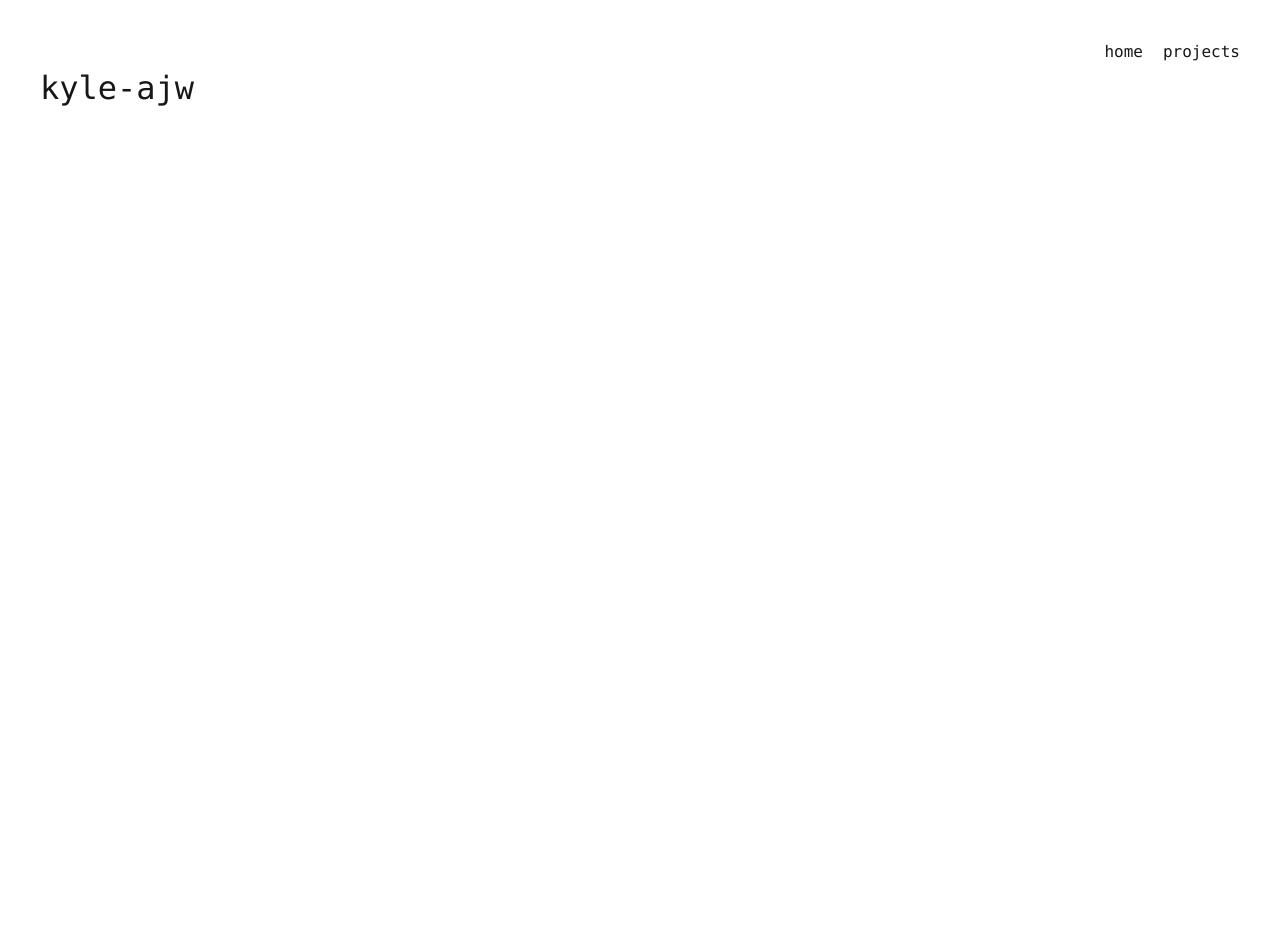
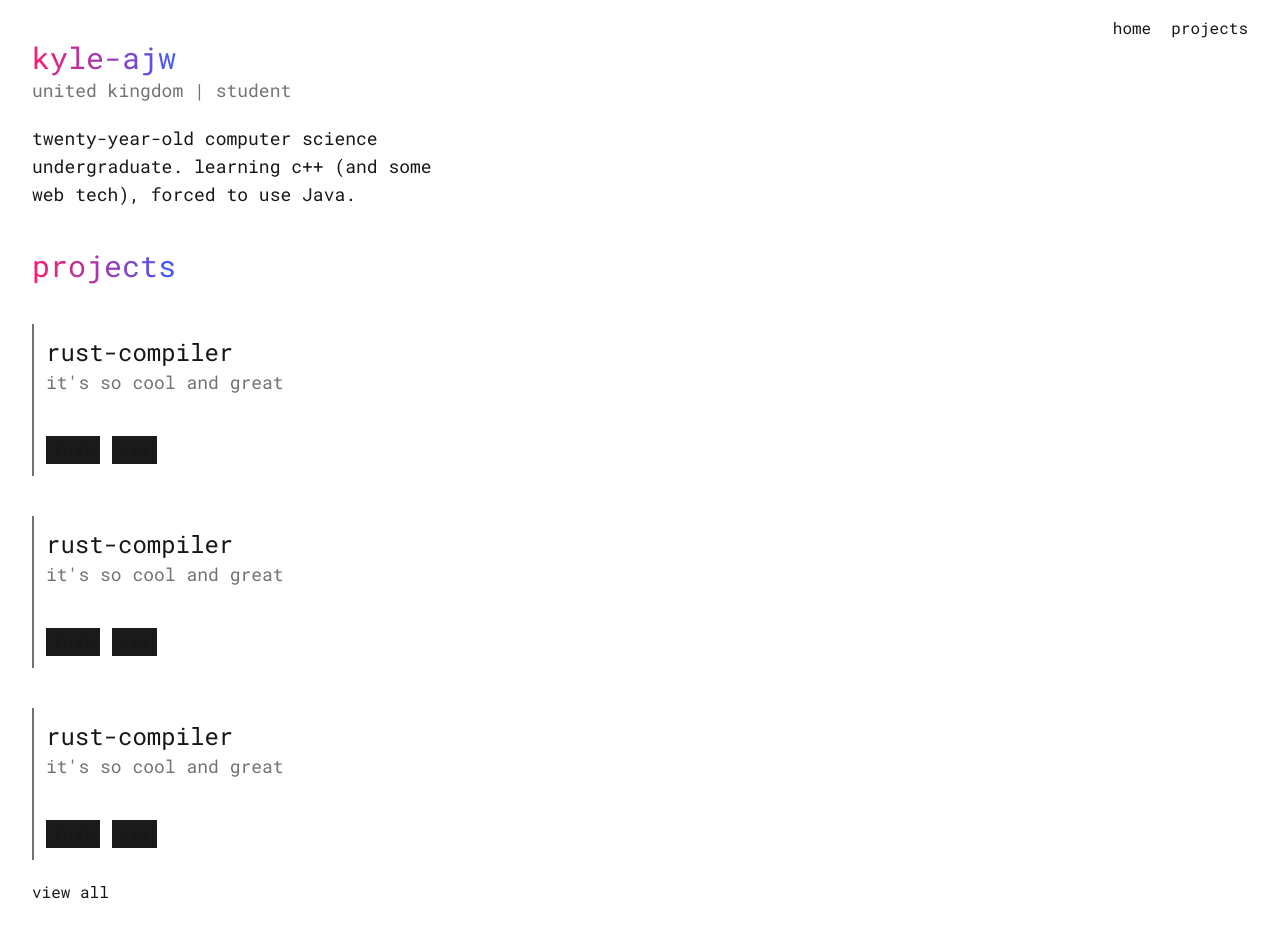
Before and after one commit to kyleajw/kyleajw.github.io, a Next.js app: page / in a window 1280 px wide. Before the commit the page ends 800 px from the top, so only its background shows below. Built offline with nearby package versions, Linux system fonts and the light colour scheme.

Commit message:
created project and tag placeholders

```diff
--- /dev/null
+++ b/src/_components/Project.jsx
@@ -0,0 +1,14 @@
+import Tag from "./Tag";
+
+export default function Project(props) {
+  return (
+    <div className="border-l-2 border-neutral-500 p-3">
+      <h3 className="text-2xl">{props.name}</h3>
+      <p className="text-lg text-neutral-500">{props.description}</p>
+      <div className="mt-10 flex flex-row space-x-3">
+        <Tag tag={props.stack[0]} />
+        <Tag tag={props.stack[1]} />
+      </div>
+    </div>
+  );
+}
--- /dev/null
+++ b/src/_components/Tag.jsx
@@ -0,0 +1,3 @@
+export default function Tag(props) {
+  return <div className="bg-[#1A1A1A] px-2 py-0.5">{props.tag}</div>;
+}
--- a/src/app/globals.css
+++ b/src/app/globals.css
@@ -1,3 +1,4 @@
+@import "https://fonts.googleapis.com/css2?family=Roboto+Mono:ital,wght@0,100..700;1,100..700&display=swap";
 @tailwind base;
 @tailwind components;
 @tailwind utilities;
@@ -20,5 +21,11 @@ body {
 }
 
 h2 {
-  font-size: 32px;
+  @apply text-3xl;
+  @apply bg-gradient-to-r;
+  @apply from-[#ff1b6b];
+  @apply to-[#3D5CFB];
+  @apply inline-block;
+  @apply text-transparent;
+  @apply bg-clip-text;
 }
--- a/src/app/layout.js
+++ b/src/app/layout.js
@@ -9,7 +9,7 @@ export default function RootLayout({ children }) {
   return (
     <html lang="en">
       <body
-        className={"antialiased min-h-screen font-mono p-10"}
+        className={"antialiased min-h-screen p-8 pt-4 font-roboto-mono"}
       >
         <Navbar />
         {children}
--- a/src/app/page.js
+++ b/src/app/page.js
@@ -1,9 +1,25 @@
+import Project from "@/_components/Project";
 
 export default function Home() {
-  return (
+  return <>
     <div className="">
       <h2 className="">kyle-ajw</h2>
+      <div className="text-neutral-500 text-lg">united kingdom | student</div>
+      <div className="w-1/3 text-pretty text-lg mt-5">twenty-year-old computer science undergraduate. learning c++ (and some web tech), forced to use Java.</div>
     </div>
-  );
+
+    <div className="mt-10">
+      <h2>projects</h2>
+      <div className="flex flex-col space-y-10 mt-10">
+        <Project name="rust-compiler" description="it's so cool and great" link="/" stack={["rust", "c++"]} />
+        <Project name="rust-compiler" description="it's so cool and great" link="/" stack={["rust", "c++"]} />
+        <Project name="rust-compiler" description="it's so cool and great" link="/" stack={["rust", "c++"]} />
+
+
+      </div>
+      <div className="mt-5">view all</div>
+
+    </div>
+  </>;
 }
 // new deploy
--- a/tailwind.config.mjs
+++ b/tailwind.config.mjs
@@ -6,6 +6,9 @@ export default {
     "./src/app/**/*.{js,ts,jsx,tsx,mdx}",
   ],
   theme: {
+    fontFamily: {
+      'roboto-mono': ['"Roboto Mono"', 'ui-monospace']
+    },
     extend: {
       colors: {
         background: "var(--background)",
```
Also changed, not shown: 1 other file (tests, documents, lock files or other folders).
